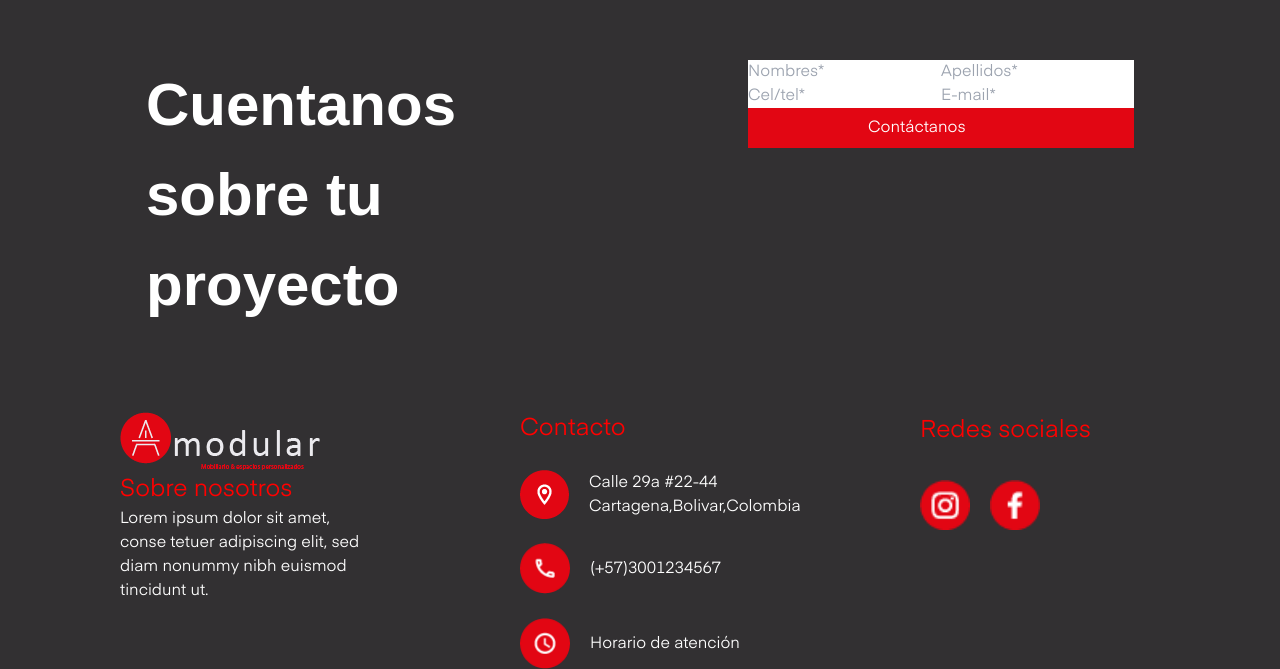
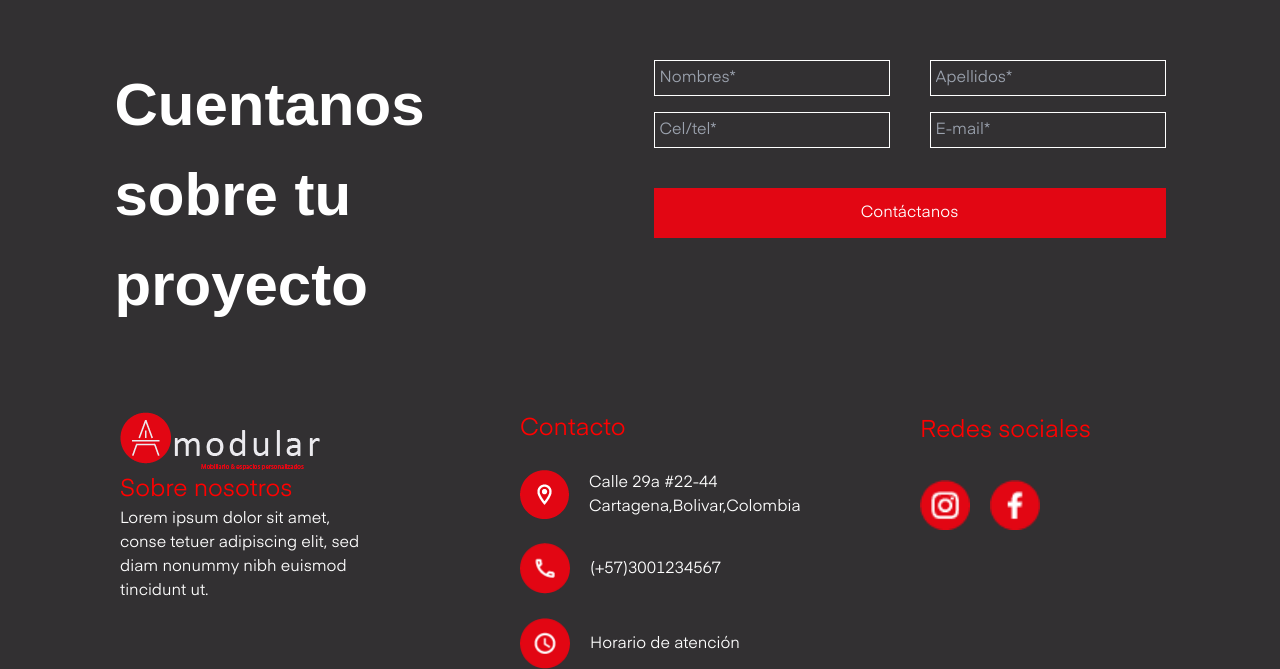
Before and after one commit to Adst009/amodular, a Next.js app: page / in a window 1280 px wide. Shown: the part 3890-4559 px from the top of the page. Built offline with nearby package versions, Linux system fonts and the light colour scheme; a web font is replaced by a local one.

Commit message:
feat:cambios

```diff
--- a/components/views/home/form/form.component.tsx
+++ b/components/views/home/form/form.component.tsx
@@ -11,32 +11,32 @@ const Form = () => {
                 <h2> proyecto</h2>
             </div>
 
-             <div>
-                <form className={styles.form_}>
-                    <div className={styles.div_form}>
-                        <div>
-                        <input type="text"  name="name" placeholder="Nombres*"/>
+
+                <form className={styles.form_content}>
+
+                        <div className="flex gap-10">
+
+                                <input type="text"  name="name" placeholder="Nombres*"/>
+
+                                <input type="text"  name="phone" placeholder="Apellidos*"/>
+
                         </div>
-                        <div >
-                        <input type="text"  name="phone" placeholder="Apellidos*"/>
+                        <div className="flex gap-10 pt-4">
+
+                                <input type="number"  name="email" placeholder="Cel/tel*"/>
+
+                                <input type="email"  name="email" placeholder="E-mail*"/>
+
                         </div>
-                    </div>
-                    <div className={styles.div_form}>
-                        <div>
-                        <input type="number"  name="email" placeholder="Cel/tel*"/>
-                        </div>
-                        <div>
-                        <input type="email"  name="email" placeholder="E-mail*"/>
-                        </div>
-                    </div>
-                        <div className={styles.button} >
-                        <button className="text-white px-2 py-2 ml-2 w-10/12">
+
+                        <div className={styles.button+ " mt-10"} >
+                        <button>
             Contáctanos
           </button>
                         </div>
                 </form>
             </div>
-        </div>
+
 
 );
 };
--- a/components/views/home/form/form.module.css
+++ b/components/views/home/form/form.module.css
@@ -3,7 +3,6 @@
     justify-content: space-around;
     padding-top: 180px;
 }
-
 
 
 .div_form{
@@ -19,9 +18,19 @@
 
 .button{
     background-color: #e20613;
-
+    text-align: center;
+}
+.button button{
+    height: 50px;
 }
 
-.form_{
+.form_content{
+    width: 40%;
+}
 
+.form_content input{
+    width: 100%;
+    background-color: transparent;
+    border: 1px solid #FFFFFF;
+    padding: 5px;
 }
--- a/pages/post/index.tsx
+++ b/pages/post/index.tsx
@@ -1,6 +1,6 @@
 import { NextPage } from "next";
 import Layout from "../../components/general/layout/layout.component";
-import Blog from "../../components/views/blog/blog.component";
+import Post from "../../components/views/post/post.component";
 
 
 
@@ -11,7 +11,7 @@ const Index: NextPage = () => {
         <>
         <Layout>
 
-           <Blog />
+           <Post/>
 
         </Layout>
 
```
Also changed, not shown: components/views/post/design/desgin.component.tsx (added), components/views/post/design/design.module.css (added).
